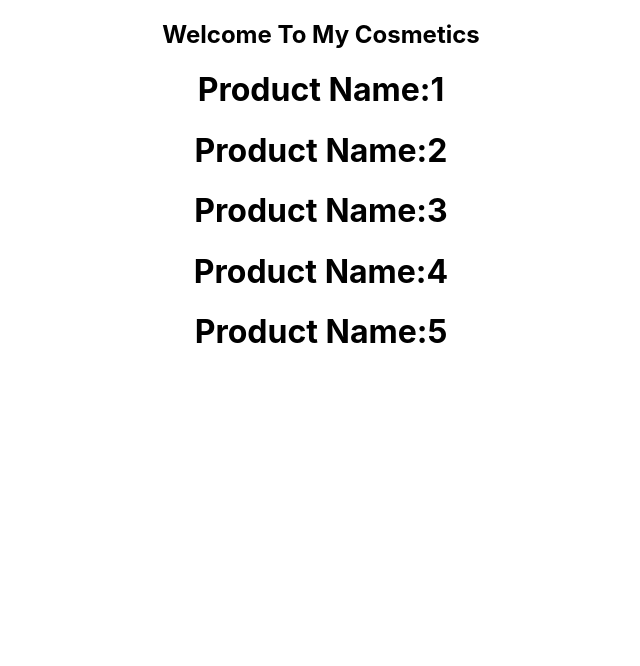
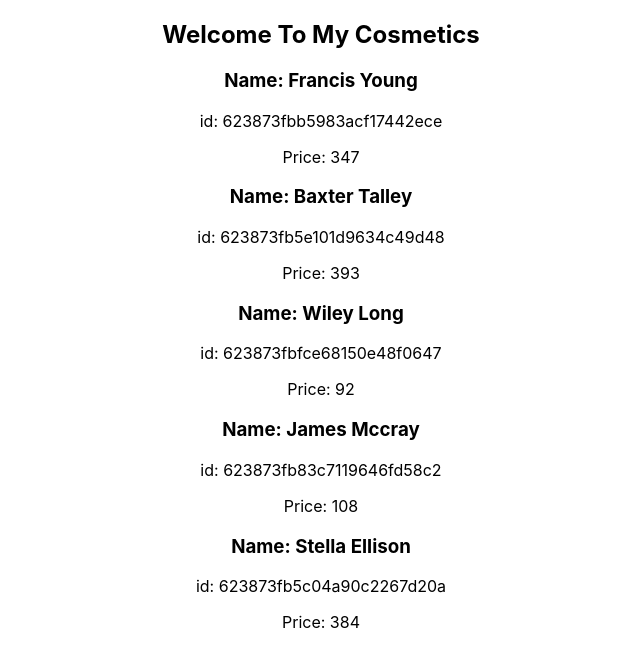
Before and after one commit to masuddrak/react-storage-and-handler, a React (Create React App) app: page / in a window 1280 px wide. Shown: the top 666 px of the page, without its empty margins (319-959 px from the left). Built offline with nearby package versions, Linux system fonts and the light colour scheme.

Commit message:
crate a api data.json and show

```diff
--- /dev/null
+++ b/public/data.json
@@ -0,0 +1,27 @@
+[
+    {
+      "id": "623873fbb5983acf17442ece",
+      "price": 347,
+      "name": "Francis Young"
+    },
+    {
+      "id": "623873fb5e101d9634c49d48",
+      "price": 393,
+      "name": "Baxter Talley"
+    },
+    {
+      "id": "623873fbfce68150e48f0647",
+      "price": 92,
+      "name": "Wiley Long"
+    },
+    {
+      "id": "623873fb83c7119646fd58c2",
+      "price": 108,
+      "name": "James Mccray"
+    },
+    {
+      "id": "623873fb5c04a90c2267d20a",
+      "price": 384,
+      "name": "Stella Ellison"
+    }
+  ]
--- a/src/components/Cosmatics/Cosmatics.js
+++ b/src/components/Cosmatics/Cosmatics.js
@@ -1,16 +1,15 @@
-import React from 'react';
+import React, { useEffect, useState } from 'react';
 import Display from '../Display/Display';
 
 
 
 const Cosmatics = () => {
-    const cosmatics=[
-        {id:1,name:'alta',price:100},
-        {id:2,name:'alta',price:200},
-        {id:3,name:'alta',price:300},
-        {id:4,name:'alta',price:400},
-        {id:5,name:'alta',price:500},
-    ]
+    const [cosmatics,setCosmatics]=useState([]);
+    useEffect(()=>{
+        fetch('data.json')
+        .then(res=>res.json())
+        .then(data=>setCosmatics(data))
+    },[])
     return (
         <div>
             <h2>Welcome To My Cosmetics </h2>
--- a/src/components/Display/Display.js
+++ b/src/components/Display/Display.js
@@ -1,10 +1,12 @@
 import React from 'react';
 
 const Display = (props) => {
-    const {name,id}=props.cosmatic;
+    const {name,id,price}=props.cosmatic;
     return (
         <div>
-            <h1>Product Name:{id}</h1>
+            <h3>Name: {name}</h3>
+            <p>id: {id}</p>
+            <p>Price: {price}</p>
         </div>
     );
 };
```
